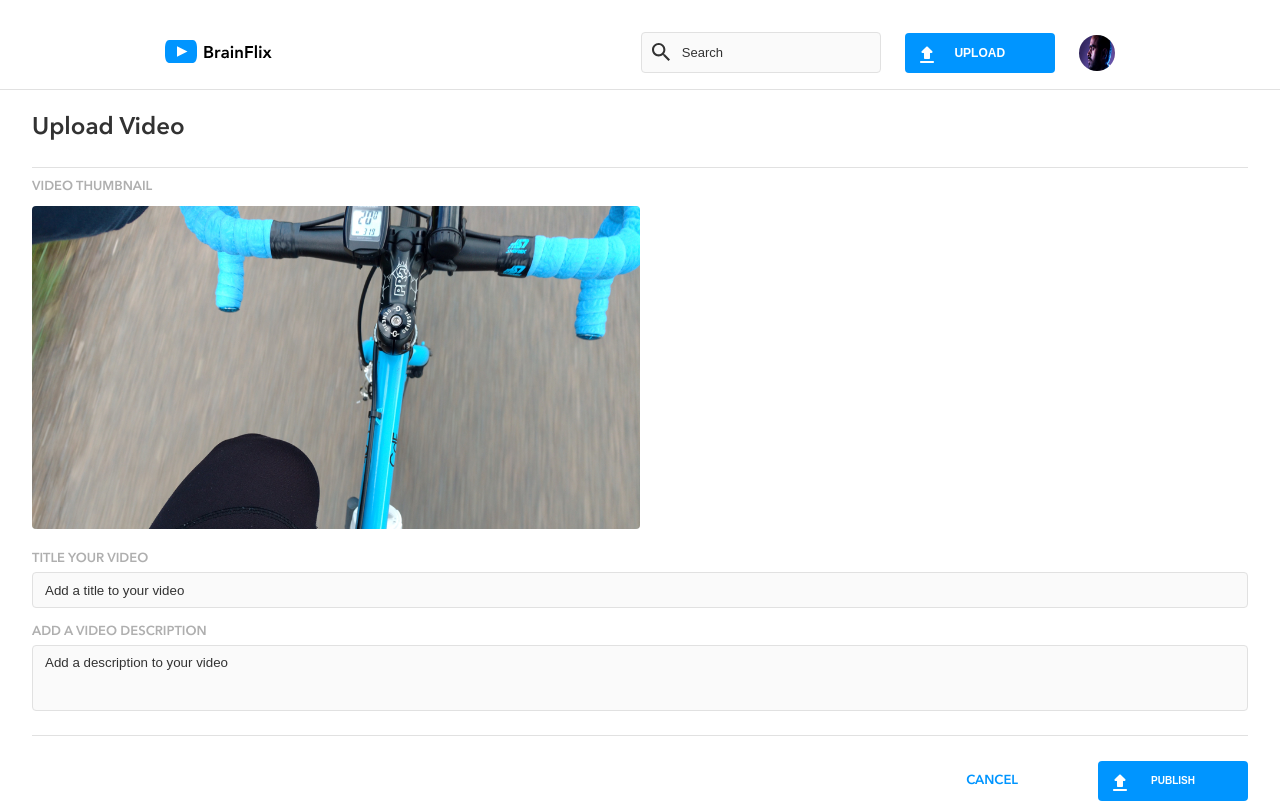
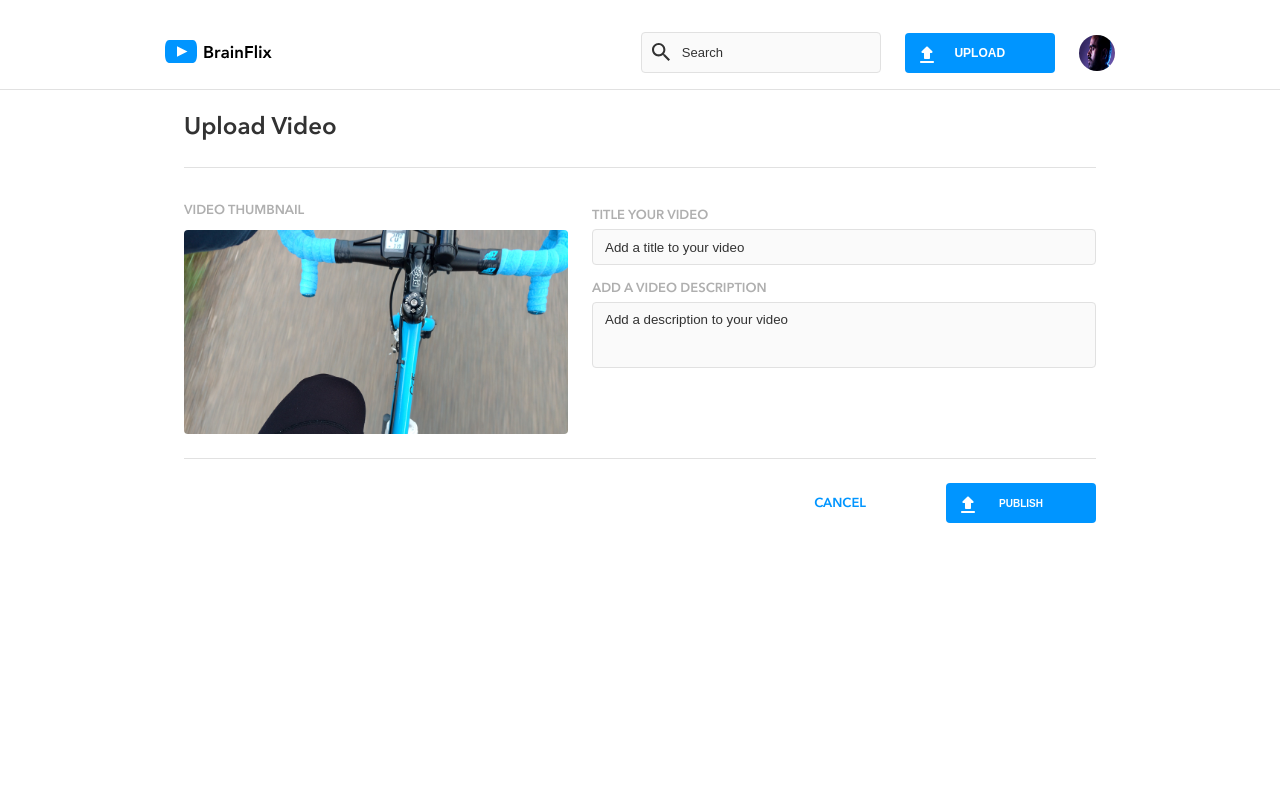
Before and after one commit to Kathp21/katherine-phan-brainflix, a React (Create React App) app: page /upload in a window 1280 px wide. Built offline with nearby package versions, Linux system fonts and the light colour scheme.

Commit message:
Add styling for desktop screen size

```diff
--- a/src/components/UploadVideo/UploadVideo.jsx
+++ b/src/components/UploadVideo/UploadVideo.jsx
@@ -6,11 +6,12 @@ export default function UploadVideo() {
     return (
         <section className='upload-video'>
             <h1 className='upload-video__page-header'>Upload Video</h1>
-            <div>
+            <section className='upload-video__main-section'>
+                <div className='upload-video__video-thumbnail'>
                     <h2 className='upload-video__subheader'>VIDEO THUMBNAIL</h2>
                     <img src={videoThumbnail} alt='upload video preview' className='upload-video__thumbnail'/>
                 </div>
-            <section className='upload-video__container'>
+                <div className='upload-video__container'>
                     <form className='upload-video__form-section'>
                         <div className='upload-video__title-container'>
                             <label htmlFor='videoTitle' className='upload-video__form-title'>TITLE YOUR VIDEO</label>
@@ -21,11 +22,12 @@ export default function UploadVideo() {
                             <input type='text' name='videoDescription' id='videoDescription' placeholder='Add a description to your video'></input>
                         </div>
                     </form>
+                </div>
+            </section>
             <div className='upload-video__publish-btn'>
                 <Button buttonText="PUBLISH" variant="button__upload-video"/>
                 <h3 className='upload-video__cancel'>CANCEL</h3>
             </div>
         </section>
-        </section>
     )
 }
--- a/src/components/UploadVideo/UploadVideo.scss
+++ b/src/components/UploadVideo/UploadVideo.scss
@@ -11,12 +11,15 @@
         padding: $padding-tab;
     }
 
+    @include desktop{
+        padding: 0 11.5rem;
+    }
+
     &__page-header {
         @include text-demi($page-header-mob);
         color: $primary-txt;
 
         @include tablet {
-            border-bottom: $line-divider;
             padding: $pad-top-bottom-tab;
             margin: 0;
         }
@@ -35,19 +38,48 @@
         @include tablet {
             width: 50%;
         }
+
+        @include desktop {
+            width: 30vw;
+        }
+    }
+
+    &__video-thumbnail {
+        display: flex;
+
+        @include desktop {
+            flex-direction: column;
+        }
+    }
+
+    &__main-section {
+        border-bottom: $line-divider;
+        border-top: $line-divider;
+
+        @include tablet {
+            display: flex;
+            padding: $pad-top-bottom-tab;
+        }
+
+        @include desktop {
+            gap: 1.5rem;
+        }
     }
 
     &__container {
         display: flex;
         flex-direction: column;
+
+        @include desktop {
+            flex-grow: 1;
+        }
     }
 
-    &__form-section {
-        @include tablet {
-            border-bottom: $line-divider;
-            margin-bottom: 1.5rem;
-        }
-    }
+    // &__form-section {
+    //     @include tablet {
+    //         margin-bottom: 1.5rem;
+    //     }
+    // }
 
     &__title-container {
         display: flex;
@@ -80,7 +112,7 @@
             justify-content: flex-end;
             align-items: baseline;
             gap: 5rem;
-
+            margin-top: 1.5rem;
         }
     }
 
```
Lines whose indentation alone changed are shown as unchanged.
